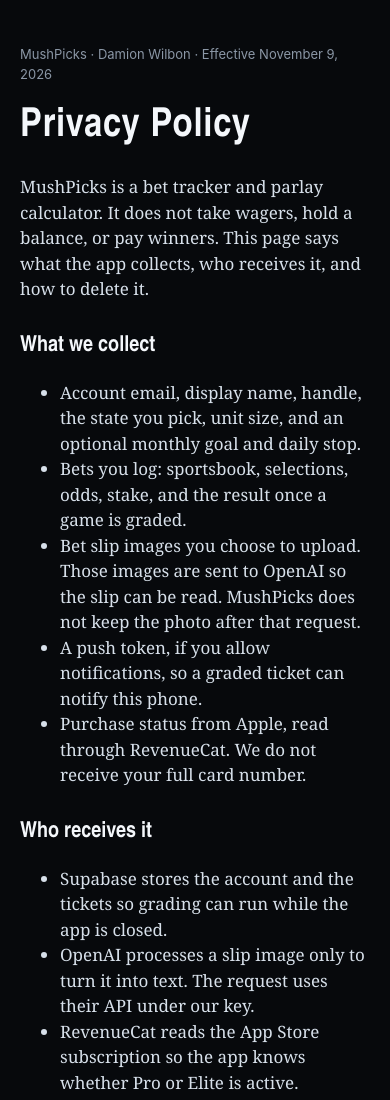
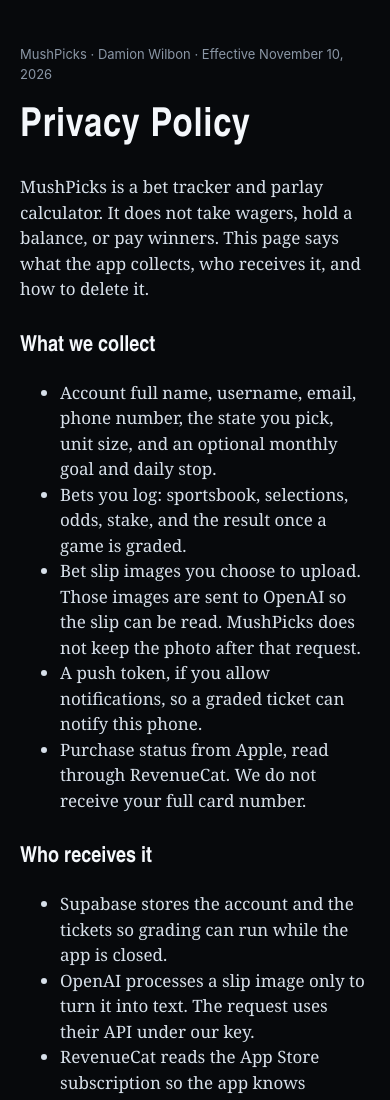
Before and after one commit to dwilbon/mushpicks-legal, a plain HTML site: page privacy.html in a window 390 px wide. Shown: the top 1100 px of the page. Drawn offline with Linux system fonts and the light colour scheme.

Commit message:
Update privacy policy collect list and effective date
List full name, username, email, and phone in What we collect, and set the effective date to November 10, 2026.

Co-authored-by: Cursor Agent <cursoragent@cursor.com>
Co-authored-by: dwilbon <dwilbon@users.noreply.github.com>

```diff
--- a/privacy.html
+++ b/privacy.html
@@ -17,13 +17,13 @@
 </head>
 <body>
   <main>
-    <p class="meta">MushPicks · Damion Wilbon · Effective November 9, 2026</p>
+    <p class="meta">MushPicks · Damion Wilbon · Effective November 10, 2026</p>
     <h1>Privacy Policy</h1>
     <p>MushPicks is a bet tracker and parlay calculator. It does not take wagers, hold a balance, or pay winners. This page says what the app collects, who receives it, and how to delete it.</p>
 
     <h2>What we collect</h2>
     <ul>
-      <li>Account email, display name, handle, the state you pick, unit size, and an optional monthly goal and daily stop.</li>
+      <li>Account full name, username, email, phone number, the state you pick, unit size, and an optional monthly goal and daily stop.</li>
       <li>Bets you log: sportsbook, selections, odds, stake, and the result once a game is graded.</li>
       <li>Bet slip images you choose to upload. Those images are sent to OpenAI so the slip can be read. MushPicks does not keep the photo after that request.</li>
       <li>A push token, if you allow notifications, so a graded ticket can notify this phone.</li>
```
